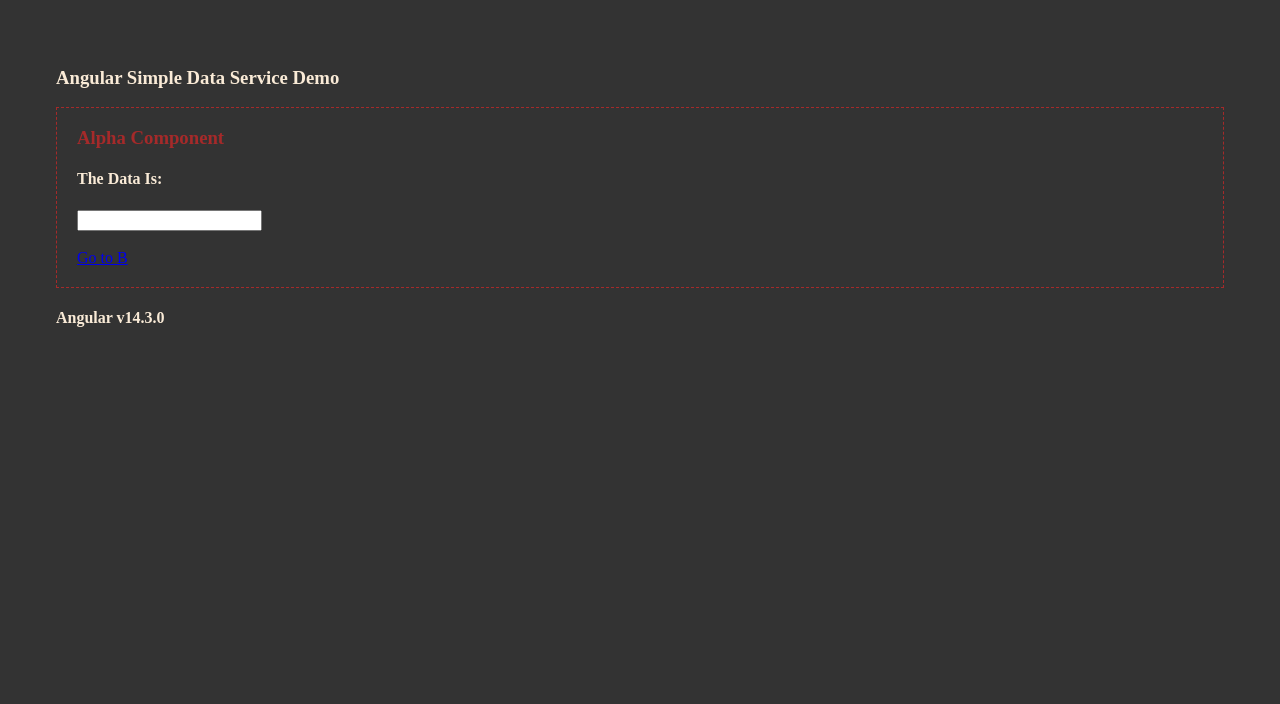
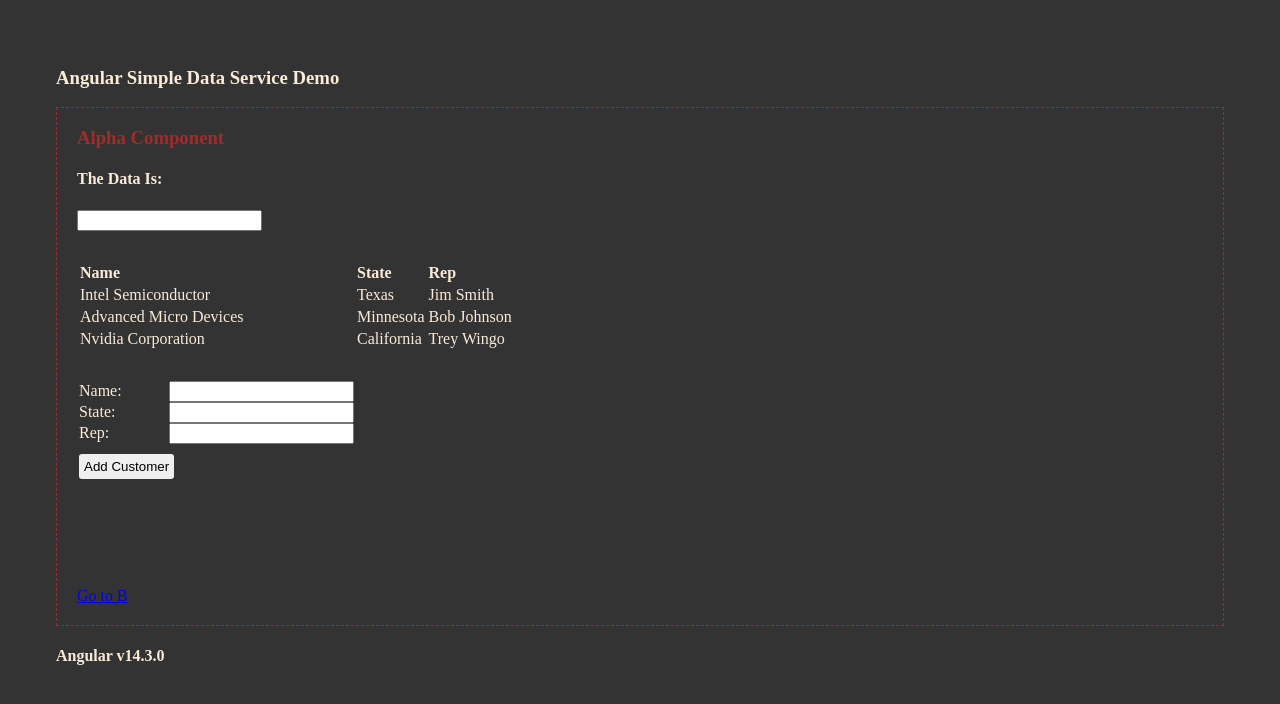
Before and after one commit to 76grady/service-layer, an Angular app: page /a in a window 1280 px wide. Shown: the top 704 px of the page. Built offline with nearby package versions, Linux system fonts and the light colour scheme; a web font is replaced by a local one.

Commit message:
more changes

```diff
--- a/src/app/alpha/alpha.component.html
+++ b/src/app/alpha/alpha.component.html
@@ -2,6 +2,31 @@
   <h3 style="color:brown">Alpha Component</h3>
   <h4>The Data Is: {{ data }} </h4>
   <input [(ngModel)] = data />
+
+  <table style='text-align: left; padding: 30px 0;'>
+    <thead>
+      <tr>
+        <th>Name</th>
+        <th>State</th>
+        <th>Rep</th>
+      </tr>
+    </thead>
+    <tbody>
+      <tr *ngFor='let cust of customers;'>
+        <td>{{ cust.name }}</td>
+        <td>{{ cust.state }}</td>
+        <td>{{ cust.representative }}</td>
+      </tr>
+    </tbody>
+
+    <div style="padding: 30px 0;">
+      <div><span style="display: inline-block; width: 90px;">Name:</span> <input [(ngModel)]="name" /> </div>
+      <div><span style="display: inline-block; width: 90px;">State:</span> <input [(ngModel)]="state" /> </div>
+      <div><span style="display: inline-block; width: 90px;">Rep:</span> <input [(ngModel)]="rep" /> </div>
+      <div style="padding: 10px 0;"><button style="border: none; border-radius: 3px; padding: 5px;" (click)="onBtnAdd()">Add Customer</button></div>
+    </div>
+
+  </table>
   <br><br>
   <a [routerLink]="['/b']">Go to B</a>
 </div>
--- a/src/app/alpha/alpha.component.ts
+++ b/src/app/alpha/alpha.component.ts
@@ -1,5 +1,6 @@
 import { Component, OnInit } from '@angular/core';
 import { DataService } from '../data.service';
+import { Customer } from '../customer';
 
 @Component({
   selector: 'app-alpha',
@@ -7,18 +8,34 @@
   styleUrls: ['./alpha.component.css']
 })
 export class AlphaComponent implements OnInit {
+  name: string;
+  state: string;
+  rep: string;
 
   get data(): string {
     return this.dataService.serviceData;
+  }
+
+  get customers(): Customer[] {
+    return this.dataService.customers;
   }
 
   set data(value: string) {
     this.dataService.serviceData = value;
   }
 
+  private addCustomer(customer: Customer) {
+    this.dataService.addCustomer(customer);
+  }
+
   constructor(public dataService: DataService) { }
 
   ngOnInit() {
+    console.log(this.customers);
+  }
+
+  onBtnAdd() {
+    this.addCustomer(new Customer(this.name, this.state, this.rep));
   }
 
 }
--- a/src/app/beta/beta.component.html
+++ b/src/app/beta/beta.component.html
@@ -3,5 +3,14 @@
     <h4>The Data Is: {{ data }} </h4>
     <input [(ngModel)]='data' />
     <br><br>
+    <select #custSelect>
+        <option *ngFor="let cust of customers"
+                [value]="cust.name">
+            {{cust.name}} {{cust.representative}} {{cust.state}}
+        </option>
+    </select>
+    <br><br>
+    <button (click)="btnClick()">Delete Row</button>
+    <br><br>
     <a [routerLink]="['/a']">Go to A</a>
 </div>
--- a/src/app/beta/beta.component.ts
+++ b/src/app/beta/beta.component.ts
@@ -1,5 +1,6 @@
-import { Component, OnInit } from '@angular/core';
+import { Component, OnInit, ViewChild, forwardRef } from '@angular/core';
 import { DataService } from '../data.service';
+import { Customer } from '../customer';
 
 @Component({
   selector: 'app-beta',
@@ -7,15 +8,26 @@
   styleUrls: ['./beta.component.css']
 })
 export class BetaComponent implements OnInit {
-
+  @ViewChild('custSelect') custSelect: HTMLSelectElement;
   get data(): string {
     return this.dataService.serviceData;
   }
   set data(value: string) {
     this.dataService.serviceData = value;
   }
+  get customers(): Customer[] {
+    return this.dataService.customers;
+  }
 
- constructor(public dataService: DataService) { }
+  private deleteCustomer(name: string): void {
+    return this.dataService.deleteCustomer(name);
+  }
+
+  constructor(private dataService: DataService) { }
+
+  btnClick(): void {
+    this.deleteCustomer(this.custSelect.nativeElement.value);
+  }
 
   ngOnInit() {
   }
--- /dev/null
+++ b/src/app/customer.ts
@@ -0,0 +1,11 @@
+export class Customer {
+    name: string;
+    state: string;
+    representative: string;
+
+    constructor(name: string, state: string, representative: string) {
+        this.name = name;
+        this.state = state;
+        this.representative = representative;
+    }
+}
--- a/src/app/data.service.ts
+++ b/src/app/data.service.ts
@@ -1,9 +1,36 @@
 import { Injectable } from '@angular/core';
+import { FakeHttpService } from './fake-http.service';
+import { Customer } from 'src/app/customer';
 
 @Injectable({
   providedIn: 'root'
 })
 export class DataService {
   serviceData: string;
+  private _customers: Customer[];
 
+  constructor(private fakeHttpService: FakeHttpService) {}
+
+  get customers(): Customer[] {
+    if (!this._customers) {
+      this.fakeHttpService.getCustomers().subscribe(res => {
+        this._customers = res;
+      });
+    }
+    return this._customers;
+  }
+
+  addCustomer(customer: Customer) {
+    this.fakeHttpService.addCustomers(customer);
+    this.fakeHttpService.getCustomers().subscribe(res => {
+      this._customers = res;
+    });
+  }
+
+  deleteCustomer(name: string) {
+    this.fakeHttpService.deleteCustomer(name);
+    this.fakeHttpService.getCustomers().subscribe(res => {
+      this._customers = res;
+    });
+  }
 }
--- /dev/null
+++ b/src/app/fake-http.service.ts
@@ -0,0 +1,29 @@
+import { Injectable } from '@angular/core';
+import { Observable } from 'rxjs';
+import { Customer } from './customer';
+
+@Injectable({
+  providedIn: 'root'
+})
+export class FakeHttpService {
+
+  customers: Customer[] = [ new Customer('Intel Semiconductor', 'Texas', 'Jim Smith'),
+    new Customer('Advanced Micro Devices', 'Minnesota', 'Bob Johnson'),
+    new Customer('Nvidia Corporation', 'California', 'Trey Wingo') ];
+
+  constructor() { }
+
+  getCustomers(): Observable<Customer[]> {
+    return Observable.create(observer =>  { observer.next(this.customers); });
+  }
+
+  addCustomers(customer: Customer): void {
+    this.customers.push(customer);
+  }
+
+  deleteCustomer(name: string): void {
+    console.log(name);
+    this.customers = this.customers.filter(cust => cust.name !== name);
+    console.log(this.customers);
+  }
+}
```
